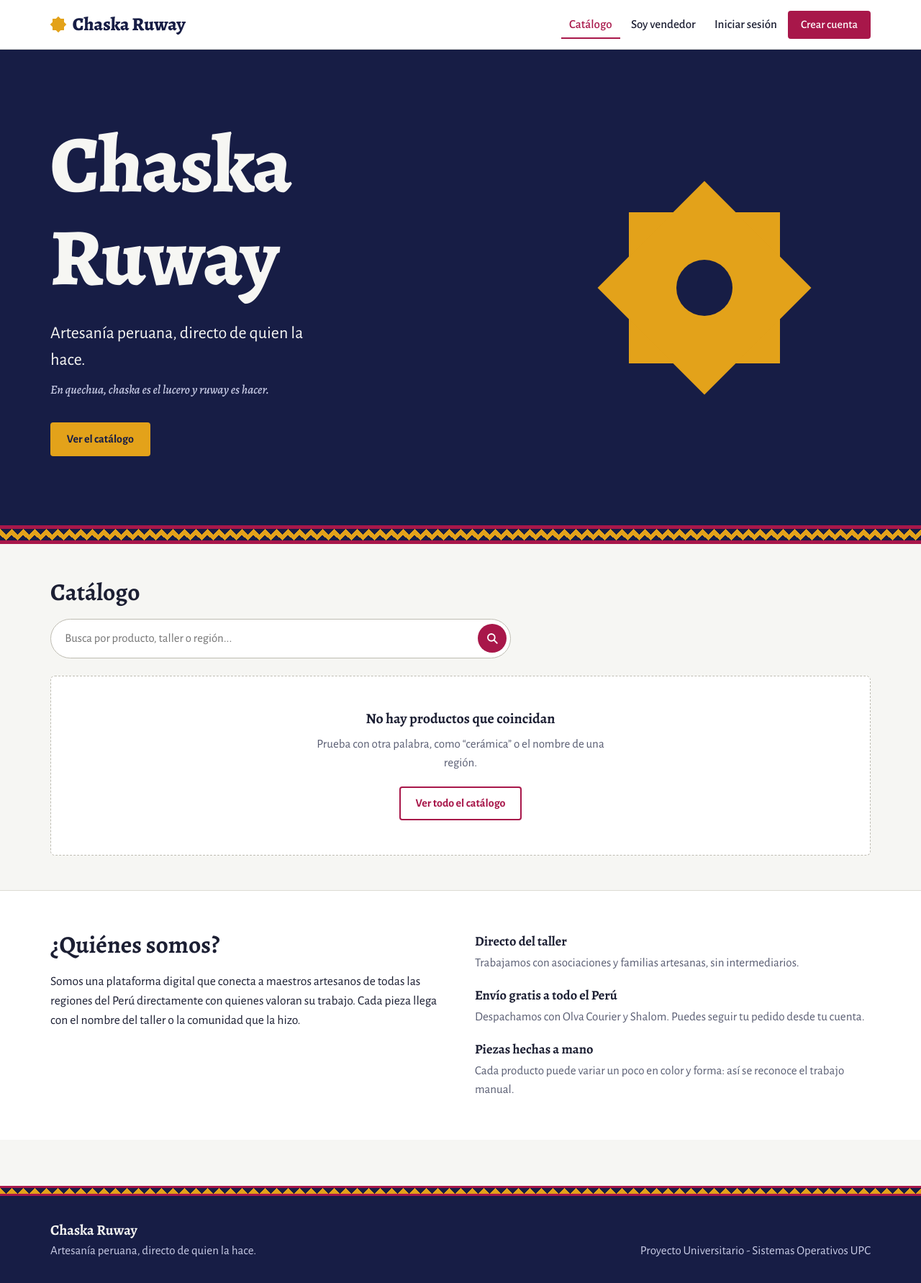
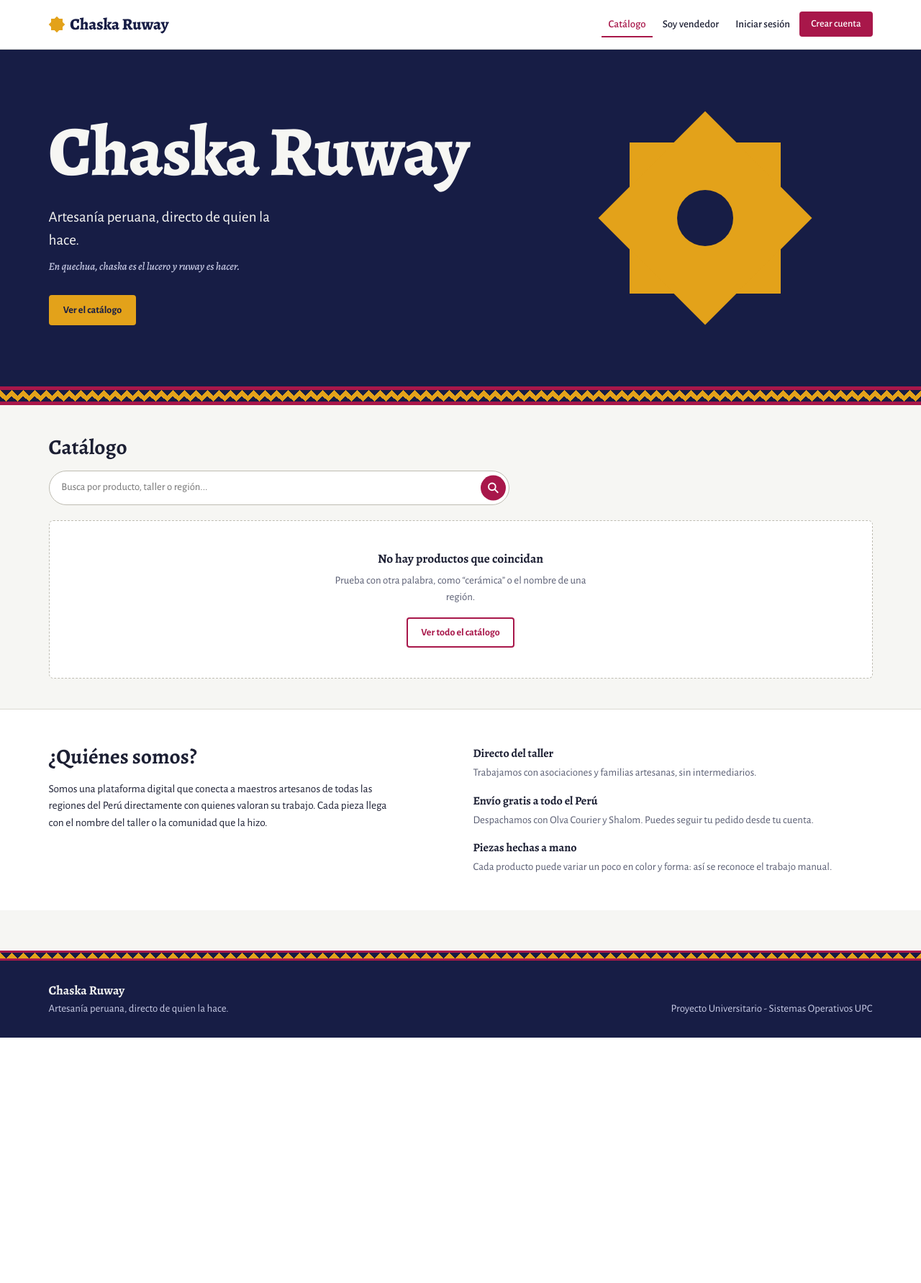
Before and after one commit to Crissbriham/chaska-ruway, a PHP site: page / in a window 1280 px wide. Shown: the whole page at 72% size. After the commit the page ends 1442 px from the top, so only its background shows below. Run offline with PHP 8.4, Linux system fonts and the light colour scheme; data that the repository does not hold is empty.

Commit message:
union de cambios

```diff
--- a/estilos.css
+++ b/estilos.css
@@ -19,7 +19,7 @@
   --ancho: 1180px;
 }
 *, *::before, *::after { box-sizing: border-box; }
-html { scroll-behavior: smooth; }
+html { scroll-behavior: smooth; font-size: 87.5%; }
 @media (prefers-reduced-motion: reduce) { html { scroll-behavior: auto; } }
 body { margin: 0; background: var(--fondo); color: var(--texto); font: 400 1.0625rem/1.55 var(--sans); }
 img { max-width: 100%; display: block; }
```
